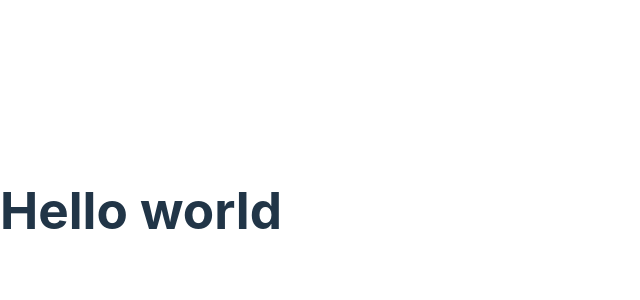
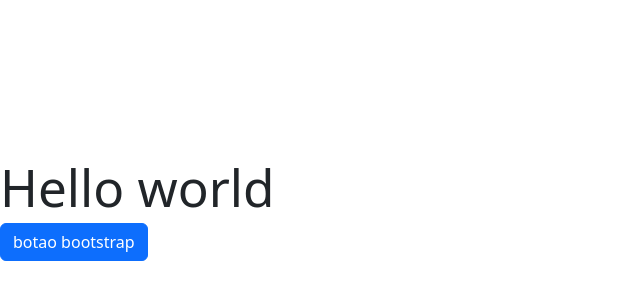
Before and after one commit to anapaulabio/REDE-SOCIAL-PARROT-WEB, a React (Vite) app in the folder parrot/: page / in a window 1280 px wide. Shown: the part 190-490 px from the top of the page, without its empty margins (0-640 px from the left). Built offline with nearby package versions, Linux system fonts and the light colour scheme.

Commit message:
instalando bootstrap

```diff
--- a/parrot/package.json
+++ b/parrot/package.json
@@ -9,10 +9,12 @@
     "preview": "vite preview"
   },
   "dependencies": {
+    "bootstrap": "^5.2.2",
     "react": "^18.2.0",
     "react-dom": "^18.2.0"
   },
   "devDependencies": {
+    "@types/bootstrap": "^5.2.5",
     "@types/react": "^18.0.17",
     "@types/react-dom": "^18.0.6",
     "@vitejs/plugin-react": "^2.1.0",
--- a/parrot/src/main.tsx
+++ b/parrot/src/main.tsx
@@ -1,9 +1,12 @@
 import React from 'react'
 import ReactDOM from 'react-dom/client'
+
+import 'bootstrap/dist/css/bootstrap.min.css'
 import './index.css'
 
 ReactDOM.createRoot(document.getElementById('root') as HTMLElement).render(
   <React.StrictMode>
     <h1>Hello world</h1>
+    <a href='#' className='btn btn-primary'>botao bootstrap</a>
   </React.StrictMode>
 )
```
Also changed, not shown: 1 other file (tests, documents, lock files or other folders).
